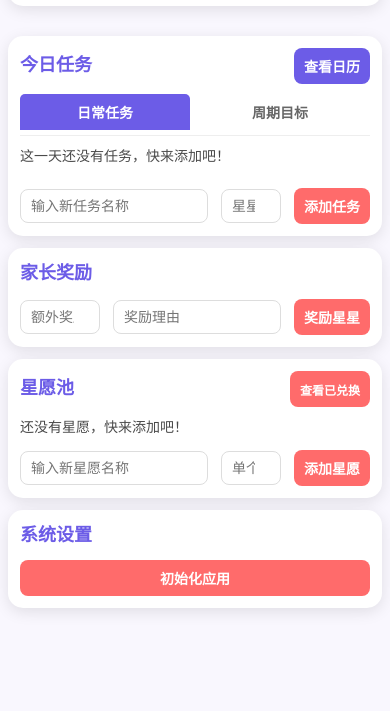
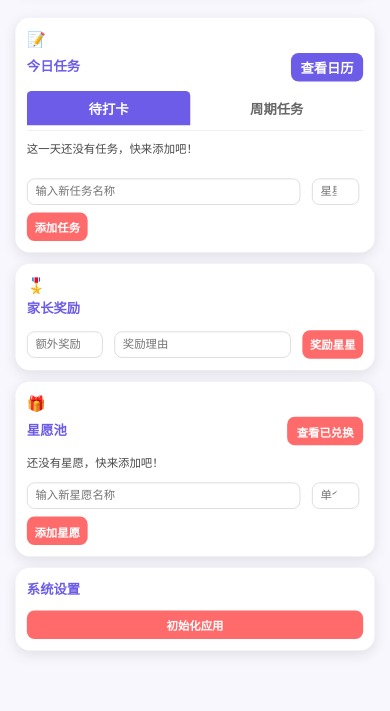
Before and after one commit to Yokichen775/kids-study-tracker, a plain HTML site: page index.html in a window 390 px wide. Shown: the part 157-868 px from the top of the page. Before the commit the page ends 844 px from the top, so only its background shows below. Drawn offline with Linux system fonts and the light colour scheme.

Commit message:
优化移动端适配，修改界面文本，添加浏览器收藏图标

```diff
--- a/index.html
+++ b/index.html
@@ -8,6 +8,12 @@
     <link href="https://fonts.googleapis.com/css2?family=Baloo+2:wght@400;600&display=swap" rel="stylesheet">
     <link rel="manifest" href="manifest.json">
     <meta name="theme-color" content="#6c5ce7">
+    <!-- 标准favicon -->
+    <link rel="icon" type="image/png" href="icons/icon-32.png" sizes="32x32">
+    <link rel="icon" type="image/png" href="icons/icon-16.png" sizes="16x16">
+    <link rel="icon" type="image/png" href="icons/icon-198.png" sizes="192x192">
+    <link rel="shortcut icon" href="icons/favicon.ico">
+    <!-- Apple图标 -->
     <link rel="apple-touch-icon" href="icons/icon-198.png">
     <link rel="apple-touch-icon" sizes="152x152" href="icons/icon-198.png">
     <link rel="apple-touch-icon" sizes="180x180" href="icons/icon-198.png">
@@ -15,6 +21,9 @@
     <meta name="apple-mobile-web-app-capable" content="yes">
     <meta name="apple-mobile-web-app-status-bar-style" content="black-translucent">
     <meta name="apple-mobile-web-app-title" content="小星星学习打卡">
+    <!-- 其他元数据 -->
+    <meta name="description" content="帮助孩子养成良好学习习惯的打卡应用">
+    <meta name="application-name" content="小星星学习打卡">
 </head>
 <body>
     <div class="container">
@@ -42,8 +51,8 @@
                     <button id="view-calendar-btn">查看日历</button>
                 </div>
                 <div class="tabs">
-                    <button class="tab-btn active" data-tab="daily-tasks">日常任务</button>
-                    <button class="tab-btn" data-tab="recurring-tasks">周期目标</button>
+                    <button class="tab-btn active" data-tab="daily-tasks">待打卡</button>
+                    <button class="tab-btn" data-tab="recurring-tasks">周期任务</button>
                 </div>
                 <div class="tab-content active" id="daily-tasks">
                     <div class="task-list" id="task-list">
@@ -60,9 +69,9 @@
                         <!-- 周期任务列表将通过 JavaScript 动态生成 -->
                     </div>
                     <div class="add-task">
-                        <input type="text" id="new-recurring-task-name" placeholder="输入周期目标名称">
+                        <input type="text" id="new-recurring-task-name" placeholder="输入周期任务名称">
                         <input type="number" id="new-recurring-task-stars" placeholder="星星数" min="1" max="10">
-                        <button id="add-recurring-task-btn">添加周期目标</button>
+                        <button id="add-recurring-task-btn">添加周期任务</button>
                     </div>
                 </div>
             </section>
@@ -210,13 +219,13 @@
         </div>
     </div>
 
-    <!-- 编辑周期目标模态框 -->
+    <!-- 编辑周期任务模态框 -->
     <div id="edit-recurring-task-modal" class="modal">
         <div class="modal-content">
             <span class="close-modal">&times;</span>
-            <h2>编辑周期目标</h2>
+            <h2>编辑周期任务</h2>
             <div class="edit-form">
-                <input type="text" id="edit-recurring-task-name" placeholder="周期目标名称">
+                <input type="text" id="edit-recurring-task-name" placeholder="周期任务名称">
                 <input type="number" id="edit-recurring-task-stars" placeholder="星星数" min="1" max="10">
                 <input type="hidden" id="edit-recurring-task-id">
                 <div class="edit-buttons">
--- a/style.css
+++ b/style.css
@@ -674,25 +674,28 @@ button:hover {
 /* 响应式设计 */
 @media (max-width: 600px) {
     body {
-        font-size: 14px;
+        font-size: 12px;
         padding: 0;
         margin: 0;
+        -webkit-text-size-adjust: 100%;
     }
 
     .container {
-        padding: 8px;
+        padding: 6px;
         max-width: 100%;
         margin: 0;
         box-sizing: border-box;
+        transform: scale(0.95);
+        transform-origin: top center;
     }
 
     h1 {
-        font-size: 20px;
+        font-size: 16px;
     }
 
     h2 {
-        font-size: 18px;
-        margin-bottom: 10px;
+        font-size: 14px;
+        margin-bottom: 8px;
     }
 
     /* 保持水平布局，但调整大小 */
@@ -705,25 +708,25 @@ button:hover {
     }
 
     input {
-        padding: 8px 10px;
-        font-size: 14px;
-        margin-right: 5px;
+        padding: 6px 8px;
+        font-size: 12px;
+        margin-right: 4px;
         margin-bottom: 0;
     }
 
     input[type="number"] {
-        width: 60px;
+        width: 50px;
         flex-grow: 0;
     }
 
     input[type="text"] {
-        width: calc(100% - 170px);
+        width: calc(100% - 130px);
     }
 
     button {
-        padding: 8px 10px;
-        font-size: 14px;
-        min-height: 36px; /* 保持可点击区域足够大 */
+        padding: 6px 8px;
+        font-size: 12px;
+        min-height: 30px; /* 保持可点击区域足够大 */
         width: auto;
         margin-bottom: 0;
         white-space: nowrap;
@@ -1053,10 +1056,19 @@ section {
 }
 
 @media (max-width: 600px) {
-    /* 移动端上移除装饰元素的绝对定位 */
+    /* 移动端上调整装饰元素的位置 */
     .tasks-section::before,
     .wishes-section::before,
     .bonus-section::before {
-        display: none;
+        position: static;
+        display: inline-block;
+        margin-right: 5px;
+        font-size: 16px;
+        vertical-align: middle;
+    }
+
+    .section-header h2 {
+        display: inline-flex;
+        align-items: center;
     }
 }
```
Also changed, not shown: icons/favicon.ico (added), icons/icon-16.png (added), icons/icon-32.png (added).
